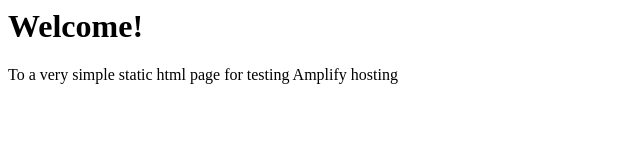
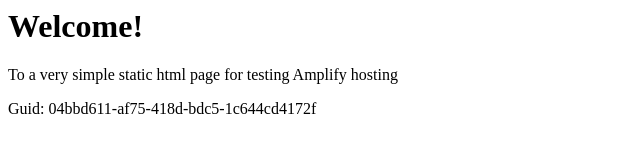
Before and after one commit to aws-aemilia-nrt/Github-PR-Commit-Integration-Test-DoNotTouch-GithubWebhookPreviewCanaryTest-v1-prod-ap-northeast-1, a website: page src/index.html in a window 1280 px wide. Shown: the whole page, without its empty margins (0-640 px from the left). Drawn offline with Linux system fonts and the light colour scheme.

Commit message:
commit from integ tests

```diff
--- a/src/index.html
+++ b/src/index.html
@@ -1,3 +1,5 @@
+
+
 <html lang="en">
 
 <head>
@@ -10,6 +12,6 @@
 <body>
     <h1>Welcome!</h1>
     <p>To a very simple static html page for testing Amplify hosting</p>
-</body>
+    <p>Guid: 04bbd611-af75-418d-bdc5-1c644cd4172f</p></body>
 
 </html>
```
